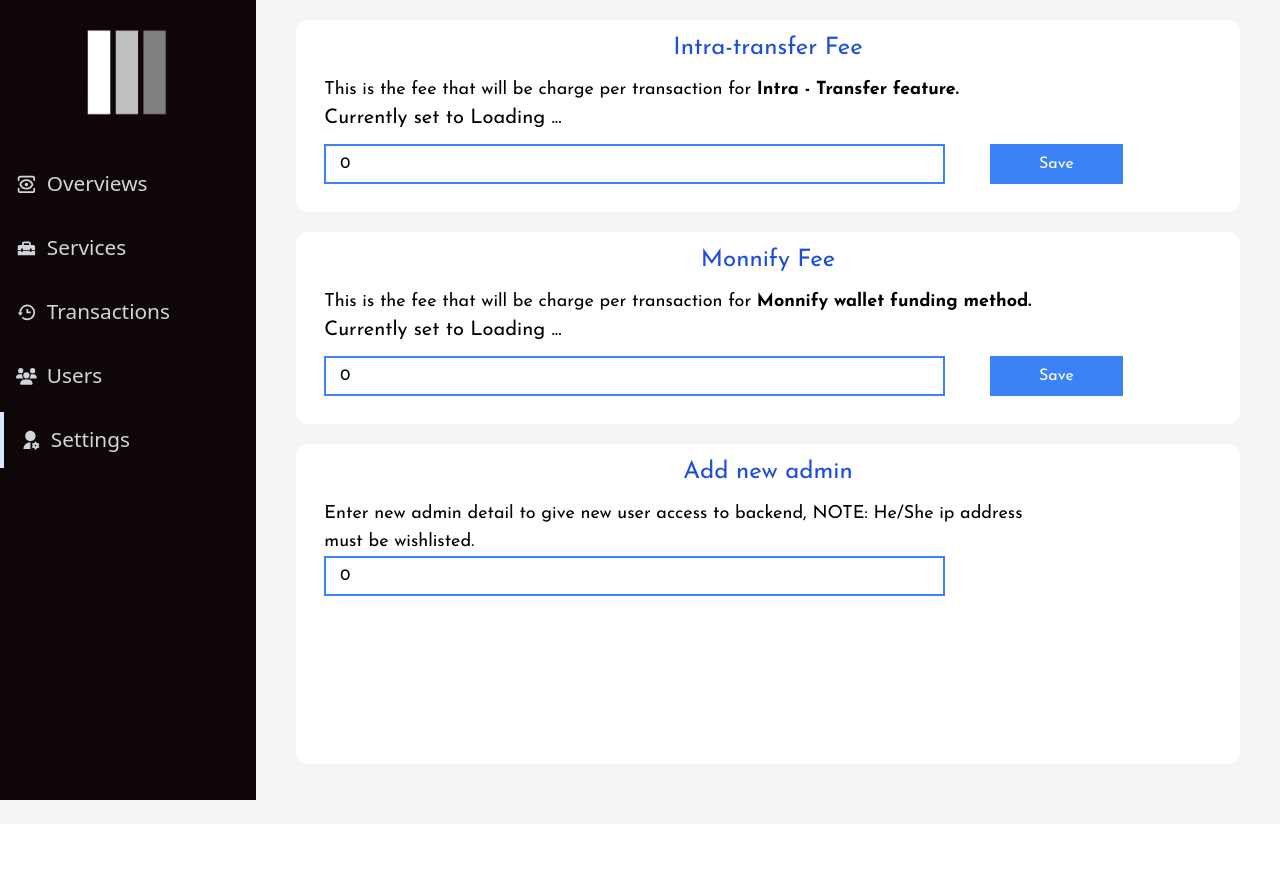
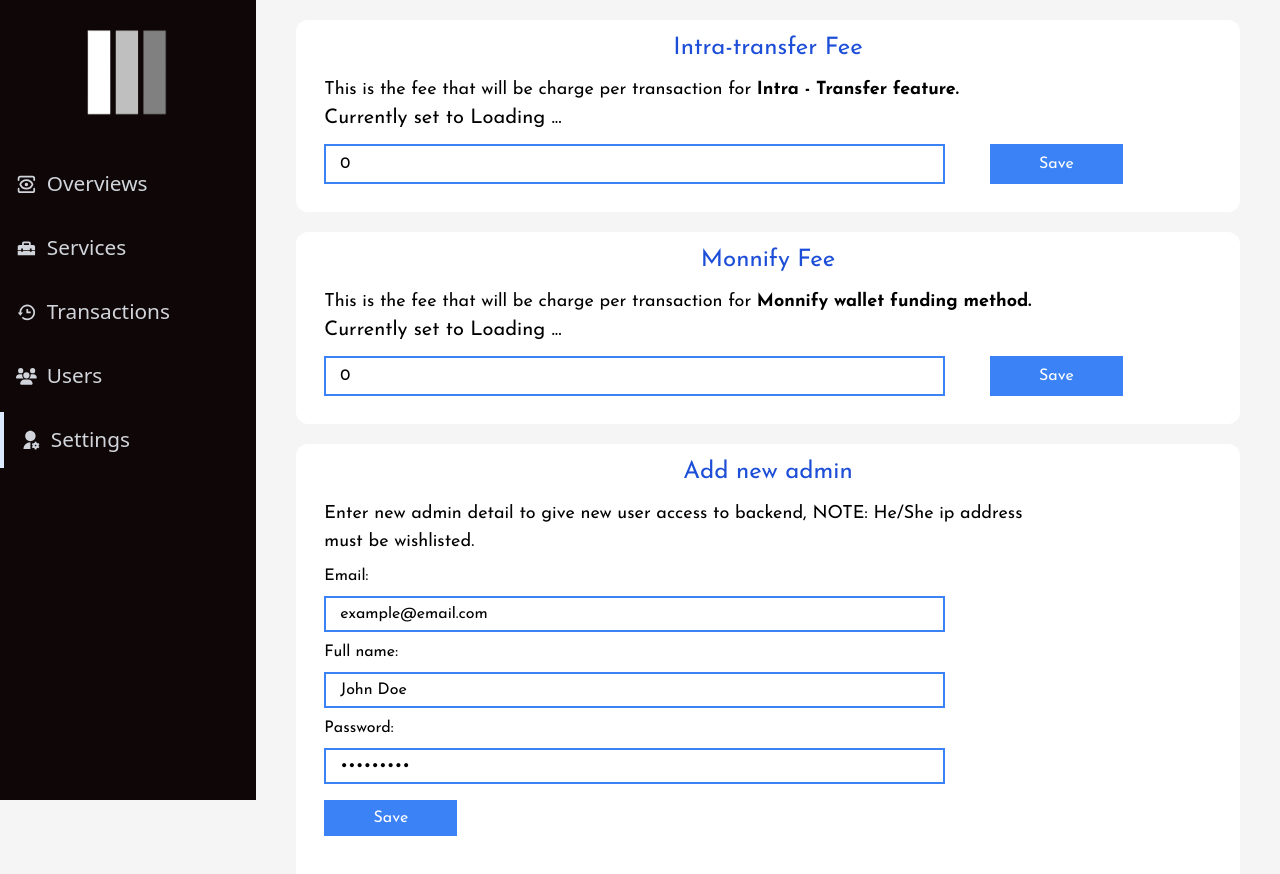
Before and after one commit to Lord-Tender/Bank-App-VTU-System-, a React (Vite) app in the folder front end/: page /admin/settings in a window 1280 px wide. Shown: the top 874 px of the page. Before the commit the page ends 824 px from the top, so only its background shows below. Built offline with nearby package versions, Linux system fonts and the light colour scheme; no server answers.

Commit message:
ADD admin user UI added

```diff
--- a/front end/src/Pages/AdminSettings.jsx
+++ b/front end/src/Pages/AdminSettings.jsx
@@ -128,11 +128,22 @@ const AdminSettings = () => {
 
                     {/* Add new User UI */}
 
-                    <div className='w-full bg-white h-[20em] my-5 rounded-xl px-[3%] '>
+                    <div className='w-full bg-white h-[28em] my-5 rounded-xl px-[3%] '>
                         <h1 className='text-2xl text-center text-blue-700 pt-3 pb-3'>Add new admin</h1>
-                        <p className='text-lg w-[80%]'>Enter new admin detail to give new user access to backend, NOTE: He/She ip address must be wishlisted.</p>
+                        <p className='text-lg w-[80%] mb-2'>Enter new admin detail to give new user access to backend, NOTE: He/She ip address must be wishlisted.</p>
 
-                        <input id='monnifyFeeNewValue' placeholder='0' type="text" className='w-[70%] border-2 border-blue-500  h-10 p-3.5 sm:text-sm' />
+                        <form >
+                            <label htmlFor="" className='block'>Email:</label>
+                            <input id='newAdminEmail' placeholder='example@email.com' type="text" className='w-[70%] border-2 border-blue-500  h-9 p-3.5 sm:text-sm my-2' />
+
+                            <label htmlFor="" className='block'>Full name:</label>
+                            <input id='newAdminFullName' placeholder='John Doe' type="text" className='w-[70%] border-2 border-blue-500  h-9 p-3.5 sm:text-sm my-2' />
+
+                            <label htmlFor="" className='block'>Password:</label>
+                            <input id='newAdminFullName' placeholder='•••••••••' type="text" className='w-[70%] border-2 border-blue-500  h-9 p-3.5 sm:text-sm my-2' />
+
+                            <button className='w-[15%] bg-blue-500 focus:bg-blue-400 h-9 block mt-2 text-white sm:text-sm sm:w-[25%] '>Save</button>
+                        </form>
                     </div>
                 </div>
 
```
